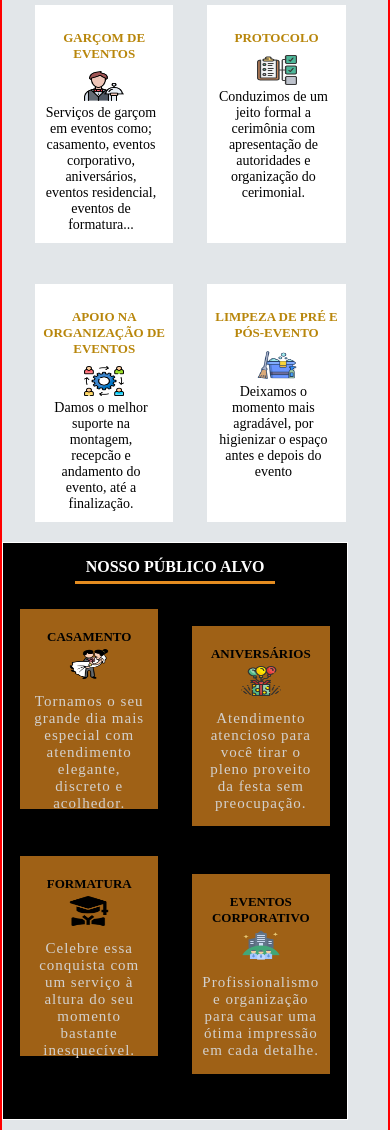
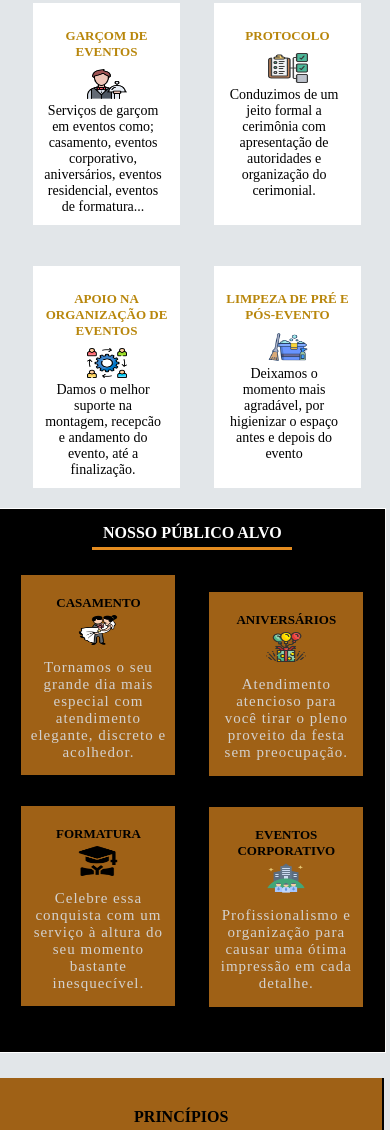
Before and after one commit to Avelinonunda/AGLService, a plain HTML site: page index.html in a window 390 px wide. Shown: the part 870-2000 px from the top of the page. Drawn offline with Linux system fonts and the light colour scheme.

Commit message:
Update style.css

```diff
--- a/css/style.css
+++ b/css/style.css
@@ -26,7 +26,6 @@ margin: 0 auto;
 }
 html,body{
     width: 100%;
-    border: 1px solid red;
     background-color:rgb(226, 230, 233);
 
 }
@@ -542,7 +541,8 @@ main{
 .caixas-servicos{
     display: flex;
     gap: 16px;
-    width: 100%;
+    width: 105%;
+    margin-left: px;
     flex-wrap: wrap;
     align-items: stretch;
 }
@@ -595,8 +595,8 @@ main{
     background-color: black;
     color: white;
     padding-bottom: 30px;
-    width: 100%;
-    margin-left: -20px;
+    width: 110.5%;
+    margin-left: -21px;
     border:  1px solid;
 }
 .publico-alvo h1{
@@ -637,7 +637,7 @@ main{
 .principio{
     background-color: black;
     height: 300px;
-    width: 100%;
+    width: 109.8%;
     margin-top: 25px;
     margin-left: -20px;
 }
@@ -646,7 +646,7 @@ main{
     background-color: rgba(228, 140, 32, 0.699);
     height: 100%;
     margin-left: -20px;
-    width: 104.6% !important;
+    width: 104.7% !important;
 }
 
 .fundo-principio h1{
```
